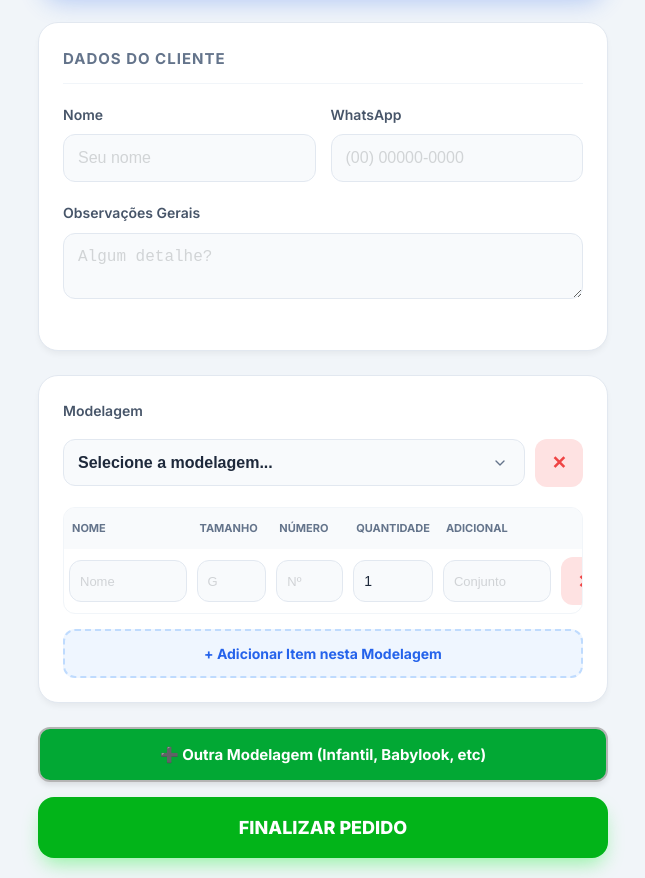
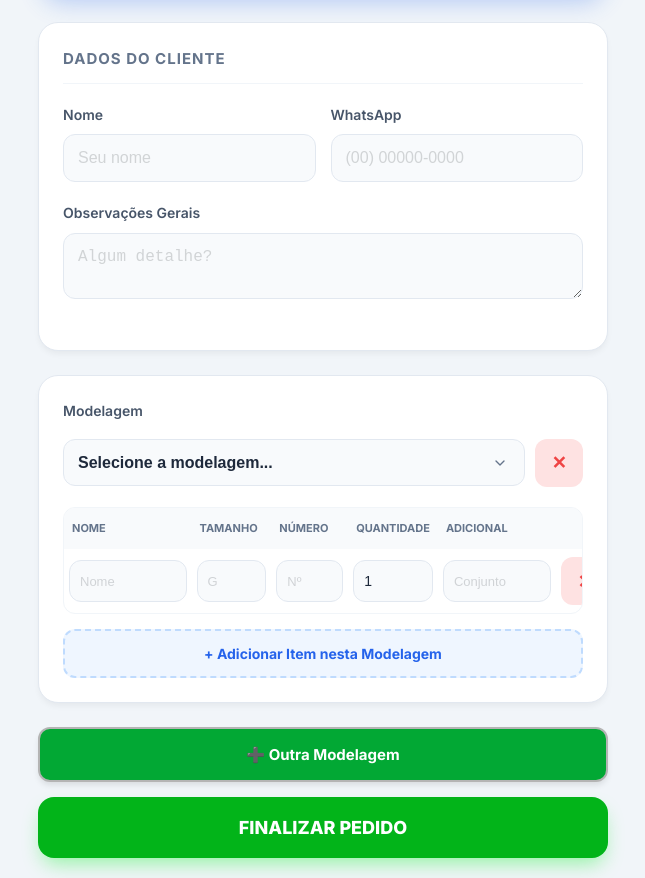
Before and after one commit to gtsportnota10-creator/pedidos, a plain HTML site: page index.html in a window 1280 px wide. Shown: the part 176-1054 px from the top of the page, without its empty margins (317-962 px from the left). Drawn offline with nearby package versions, Linux system fonts and the light colour scheme.

Commit message:
Update index.html

```diff
--- a/index.html
+++ b/index.html
@@ -44,7 +44,7 @@
 
             <div class="acoes-pedido">
                 <button type="button" class="btn-sec" onclick="adicionarGrupoModelagem()">
-                    ➕ Outra Modelagem (Infantil, Babylook, etc)
+                    ➕ Outra Modelagem
                 </button>
 
                 <button class="btn-main" id="btnFinalizar" onclick="enviarPedido()">
```
